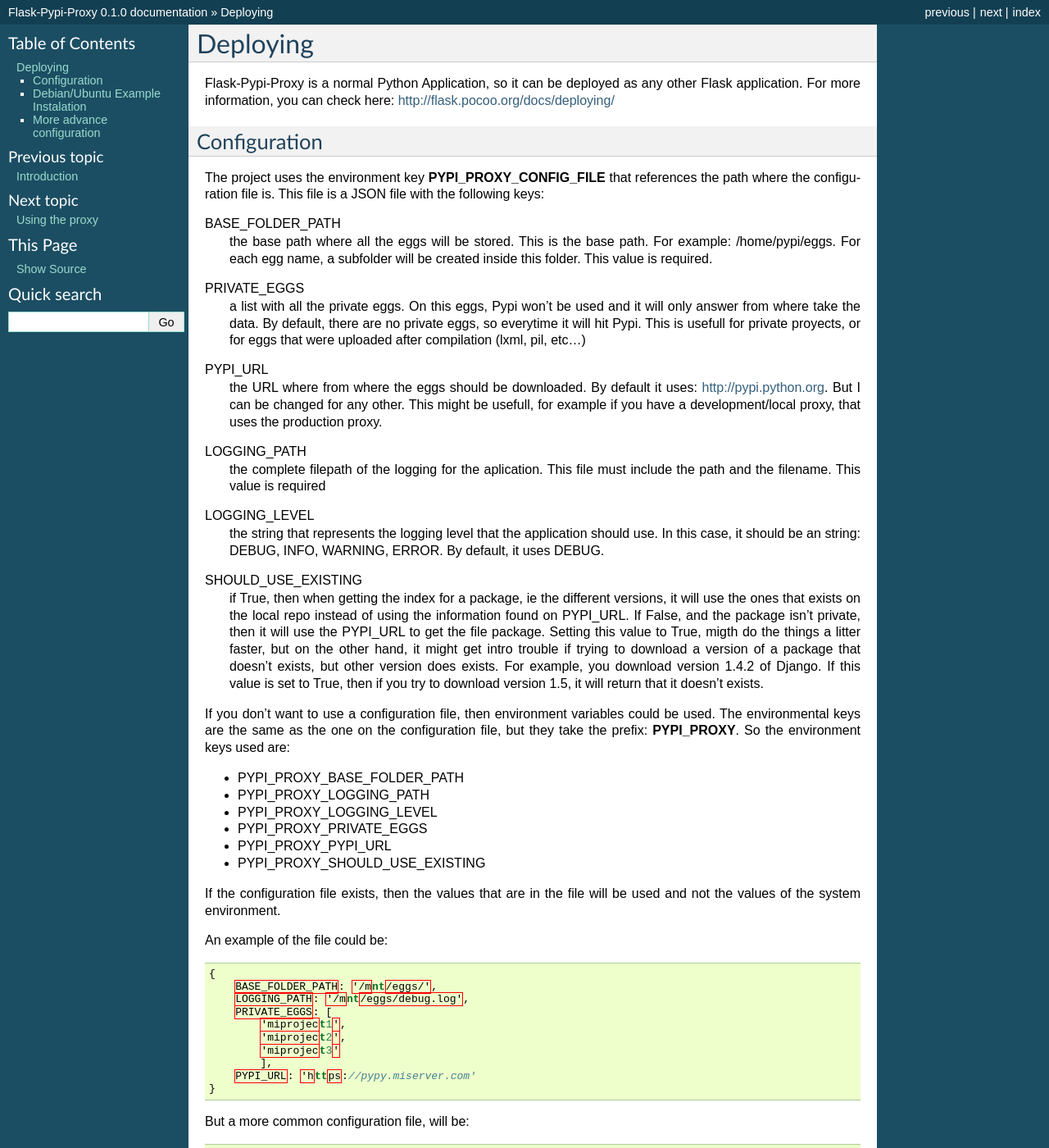
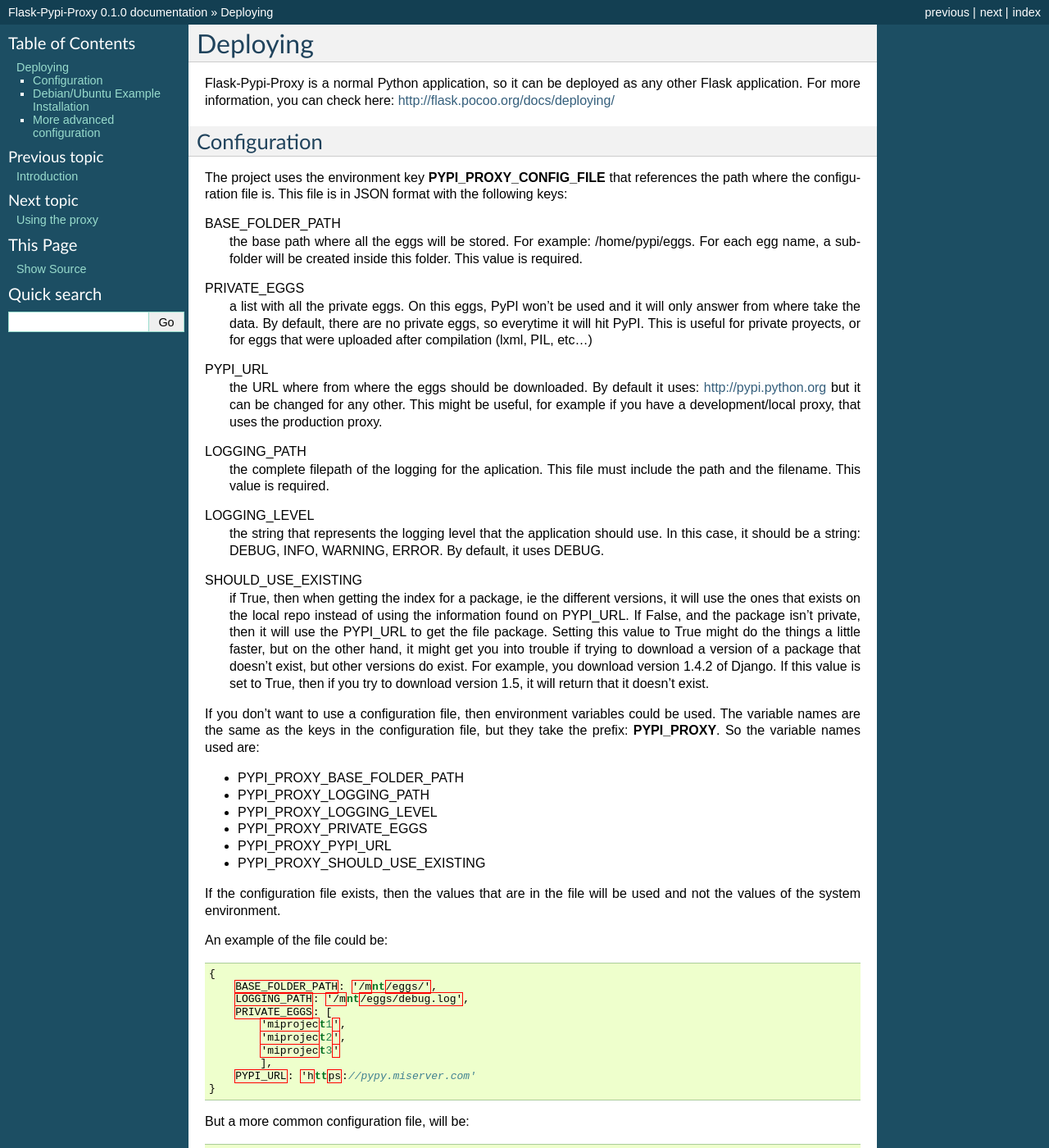
Before and after one commit to tzulberti/Flask-PyPi-Proxy, a Sphinx documentation site: the page built from docs/source/installing.rst, in a window 1280 px wide and 1400 px high. Shown: the whole window at 82% size. Built offline with Sphinx 7.4.7, drawn with Linux system fonts in a browser that asks for light colours; some of the changed text lies outside the part shown.

Commit message:
Fix typos in documentation

```diff
--- a/docs/source/installing.rst
+++ b/docs/source/installing.rst
@@ -2,7 +2,7 @@
 Deploying
 =========
 
-Flask-Pypi-Proxy is a normal Python Application, so it can be deployed
+Flask-Pypi-Proxy is a normal Python application, so it can be deployed
 as any other Flask application. For more information, you can check here:
 `http://flask.pocoo.org/docs/deploying/ <http://flask.pocoo.org/docs/deploying/>`_
 
@@ -11,34 +11,34 @@
 =============
 
 The project uses the environment key **PYPI_PROXY_CONFIG_FILE** that references
-the path where the configuration file is. This file is a JSON file with the
+the path where the configuration file is. This file is in JSON format with the
 following keys:
 
 BASE_FOLDER_PATH
-    the base path where all the eggs will be stored. This is the base
-    path. For example: /home/pypi/eggs. For each egg name, a subfolder
-    will be created inside this folder. This value is required.
+    the base path where all the eggs will be stored. For example:
+    /home/pypi/eggs. For each egg name, a subfolder will be created
+    inside this folder. This value is required.
 
 PRIVATE_EGGS
-    a list with all the private eggs. On this eggs, Pypi won't be used
+    a list with all the private eggs. On this eggs, PyPI won't be used
     and it will only answer from where take the data. By default, there
-    are no private eggs, so everytime it will hit Pypi. This is usefull
+    are no private eggs, so everytime it will hit PyPI. This is useful
     for private proyects, or for eggs that were uploaded after compilation
-    (lxml, pil, etc...)
+    (lxml, PIL, etc...)
 
 PYPI_URL
     the URL where from where the eggs should be downloaded. By default it
-    uses: http://pypi.python.org. But I can be changed for any other. This might
-    be usefull, for example if you have a development/local proxy, that
+    uses: http://pypi.python.org but it can be changed for any other. This might
+    be useful, for example if you have a development/local proxy, that
     uses the production proxy.
 
 LOGGING_PATH
     the complete filepath of the logging for the aplication. This file must
-    include the path and the filename. This value is required
+    include the path and the filename. This value is required.
 
 LOGGING_LEVEL
     the string that represents the logging level that the application
-    should use. In this case, it should be an string: DEBUG, INFO, WARNING,
+    should use. In this case, it should be a string: DEBUG, INFO, WARNING,
     ERROR. By default, it uses DEBUG.
 
 SHOULD_USE_EXISTING
@@ -46,17 +46,17 @@
     versions, it will use the ones that exists on the local repo instead
     of using the information found on PYPI_URL. If False, and the package
     isn't private, then it will use the PYPI_URL to get the file package.
-    Setting this value to True, migth do the things a litter faster, but
-    on the other hand, it might get intro trouble if trying to download
-    a version of a package that doesn't exists, but other version does exists.
+    Setting this value to True might do the things a little faster, but
+    on the other hand, it might get you into trouble if trying to download
+    a version of a package that doesn't exist, but other versions do exist.
     For example, you download version 1.4.2 of Django. If this value is
     set to True, then if you try to download version 1.5, it will return
-    that it doesn't exists.
+    that it doesn't exist.
 
 If you don't want to use a configuration file, then environment variables
-could be used. The environmental keys are the same as the one on the
+could be used. The variable names are the same as the keys in the
 configuration file, but they take the prefix: **PYPI_PROXY**. So the
-environment keys used are:
+variable names used are:
 
 * PYPI_PROXY_BASE_FOLDER_PATH
 * PYPI_PROXY_LOGGING_PATH
@@ -93,11 +93,11 @@
     }
 
 
-Debian/Ubuntu Example Instalation
+Debian/Ubuntu Example Installation
 =================================
 
 This is a **VERY** simple/basic configuration. It doesn't provide any
-authentification, so this shouldn't be used on production.
+authentication, so this shouldn't be used on production.
 
 .. code-block:: bash
 
@@ -135,18 +135,18 @@
         WSGIScriptAlias / /mnt/eggs/flask_pypi_proxy.wsgi
     </VirtualHost>
 
-Restart the apache
+Restart Apache
 
 .. code-block:: bash
 
     >>> sudo service apache2 restart
 
 
-More advance configuration
+More advanced configuration
 ==========================
 
 The following steps will show you how to install this service inside a
-virtualenv, also using Basic Auth to create some security for the eggs.
+virtualenv, also using HTTP basic auth to create some security for the eggs.
 
 .. code-block:: bash
 
@@ -223,7 +223,7 @@
         WSGIScriptAlias / /home/pypi-proxy/proxy.wsgi
     </VirtualHost>
 
-Restart the apache
+Restart Apache
 
 .. code-block:: bash
 
```
Also changed, not shown: docs/source/intro.rst (+10 -10 lines), docs/source/using.rst (+7 -8 lines).
